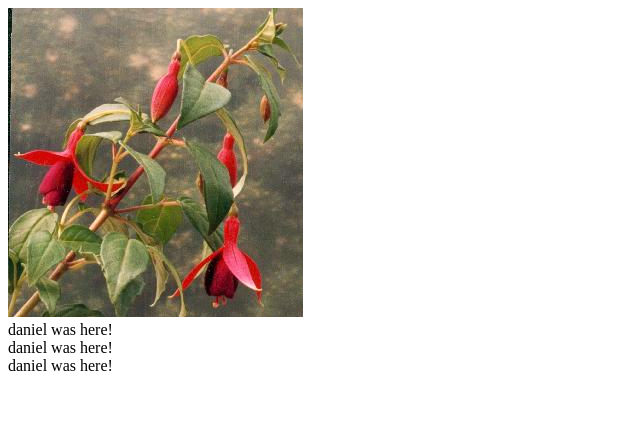
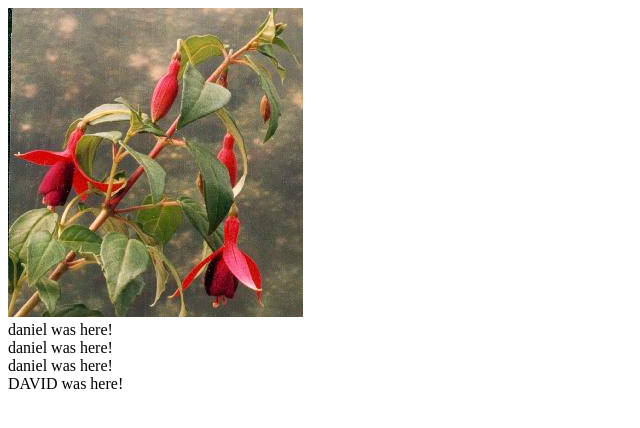
Before and after one commit to OscarEroles/test4, a plain HTML site: page test4/public_html/index.html in a window 1280 px wide. Shown: the whole page, without its empty margins (0-640 px from the left). Drawn offline with Linux system fonts and the light colour scheme.

Commit message:
commit de David

```diff
--- a/test4/public_html/index.html
+++ b/test4/public_html/index.html
@@ -22,5 +22,7 @@
 <div>daniel was here!</div>
 <div>daniel was here!</div>
 <div>daniel was here!</div>
+<div>DAVID was here!</div>
+
 </body>
 </html>
```
